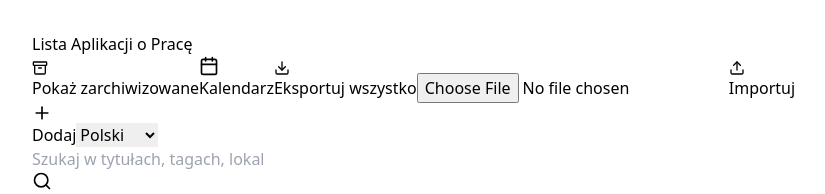
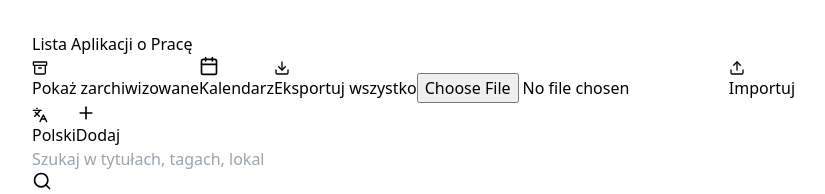
Before and after one commit to sevisilex/job-tracker, a React (Vite) app: page / in a window 1280 px wide. Shown: the top 194 px of the page, without its empty margins (0-825 px from the left). Built offline with nearby package versions, Linux system fonts and the light colour scheme.

Commit message:
refactor: simplify language selection and remove LanguageSelector component

```diff
--- a/src/components/Header.tsx
+++ b/src/components/Header.tsx
@@ -1,8 +1,7 @@
 import React from 'react'
-import { Plus, RotateCcw, Archive, Download, Search, Upload, Calendar as CalendarIcon, X } from 'lucide-react'
+import { Plus, RotateCcw, Archive, Download, Search, Upload, Calendar as CalendarIcon, X, Languages } from 'lucide-react'
 import { exportApplications, importApplications } from '@/lib/db'
 import { useLanguage } from '../contexts/LanguageContext'
-import LanguageSelector from './LanguageSelector'
 
 interface HeaderProps {
   showArchived: boolean
@@ -29,7 +28,7 @@ const Header: React.FC<HeaderProps> = ({
   onToggleRejected,
   onShowCalendar,
 }) => {
-  const { t } = useLanguage()
+  const { t, language, setLanguage } = useLanguage()
 
   const searchInputRef = React.useRef<HTMLInputElement>(null)
   const fileInputRef = React.useRef<HTMLInputElement>(null)
@@ -72,6 +71,7 @@ const Header: React.FC<HeaderProps> = ({
       <div className="flex justify-between items-center mb-8">
         <div>
           <h1 className="text-3xl font-mono font-bold">{t(showArchived ? 'applications.archived' : 'applications.title')}</h1>
+
           <div className="flex gap-4 mt-2">
             <button onClick={onArchiveToggle} className="text-blue-500 hover:text-blue-700 font-mono flex items-center gap-2">
               {showArchived ? <RotateCcw size={16} /> : <Archive size={16} />}
@@ -95,15 +95,21 @@ const Header: React.FC<HeaderProps> = ({
             </button>
           </div>
         </div>
-
-        {!showArchived && (
-          <button onClick={onAddNew} className="bg-blue-500 text-white px-4 py-2 rounded flex items-center gap-2 font-mono">
-            <Plus size={20} />
-            {t('common.create')}
+        <div className="flex flex-col items-end">
+          <button
+            onClick={() => setLanguage(language === 'en' ? 'de' : language === 'de' ? 'pl' : 'en')}
+            className="text-blue-500 hover:text-blue-700 font-mono flex items-center gap-2"
+          >
+            <Languages size={16} />
+            {language === 'en' ? 'English' : language === 'de' ? 'Deutsch' : language === 'pl' ? 'Polski' : 'Unknown'}
           </button>
-        )}
-
-        <LanguageSelector />
+          {!showArchived && (
+            <button onClick={onAddNew} className="bg-blue-500 text-white px-4 py-2 rounded font-mono flex items-center gap-2">
+              <Plus size={20} />
+              {t('common.create')}
+            </button>
+          )}
+        </div>
       </div>
 
       <div className="mb-6">
--- a/src/components/LanguageSelector.tsx
+++ /dev/null
@@ -1,16 +0,0 @@
-import React from 'react'
-import { useLanguage } from '../contexts/LanguageContext'
-
-const LanguageSelector: React.FC = () => {
-  const { language, setLanguage } = useLanguage()
-
-  return (
-    <select value={language} onChange={(e) => setLanguage(e.target.value as 'en' | 'de' | 'pl')} className="p-2 border rounded font-mono text-sm">
-      <option value="en">English</option>
-      <option value="de">Deutsch</option>
-      <option value="pl">Polski</option>
-    </select>
-  )
-}
-
-export default LanguageSelector
--- a/src/components/List.tsx
+++ b/src/components/List.tsx
@@ -50,6 +50,7 @@ const List: React.FC = () => {
       appliedAt: formData.appliedAt || currentApplication?.appliedAt || null,
       rejectedAt: formData.rejectedAt || currentApplication?.rejectedAt || null,
       archivedAt: currentApplication?.archivedAt || null,
+      rejectedReason: formData.rejectedReason ?? null,
     }
 
     await saveApplication(application)
--- a/src/contexts/LanguageContext.tsx
+++ b/src/contexts/LanguageContext.tsx
@@ -11,23 +11,29 @@ interface LanguageContextType {
 
 const LanguageContext = createContext<LanguageContextType | undefined>(undefined)
 
+interface TranslationValue {
+  [key: string]: string | TranslationValue
+}
+
 export const LanguageProvider: React.FC<{ children: React.ReactNode }> = ({ children }) => {
   const [language, setLanguage] = useState<Language>('pl')
 
-  const t = (key: string) => {
+  const t = (key: string): string => {
     const keys = key.split('.')
-    let current: any = translations[language]
+    let current: TranslationValue = translations[language]
 
     for (const k of keys) {
       if (current[k] === undefined) {
         console.warn(`Translation missing for key: ${key} in language: ${language}`)
         return key
       }
+      if (typeof current[k] === 'string') {
+        return current[k]
+      }
       current = current[k]
     }
-
-    return current
     // return `💖`
+    return key
   }
 
   return <LanguageContext.Provider value={{ language, setLanguage, t }}>{children}</LanguageContext.Provider>
--- a/src/i18n/translations.ts
+++ b/src/i18n/translations.ts
@@ -280,3 +280,5 @@ export const translations = {
     },
   },
 }
+
+export type TranslationType = typeof translations.pl
--- a/src/lib/db.ts
+++ b/src/lib/db.ts
@@ -84,7 +84,7 @@ export const deleteApplication = async (createdAt: string): Promise<void> => {
 export const exportApplications = async (): Promise<void> => {
   const applications = await getAllApplications()
 
-  const cleanApplications = applications.map((app) => Object.fromEntries(Object.entries(app).filter(([_, v]) => v != null)))
+  const cleanApplications = applications.map((app) => Object.fromEntries(Object.entries(app).filter(([, v]) => v != null)))
   const data = JSON.stringify(cleanApplications, null, 2)
 
   const blob = new Blob([data], { type: 'application/json' })
```
